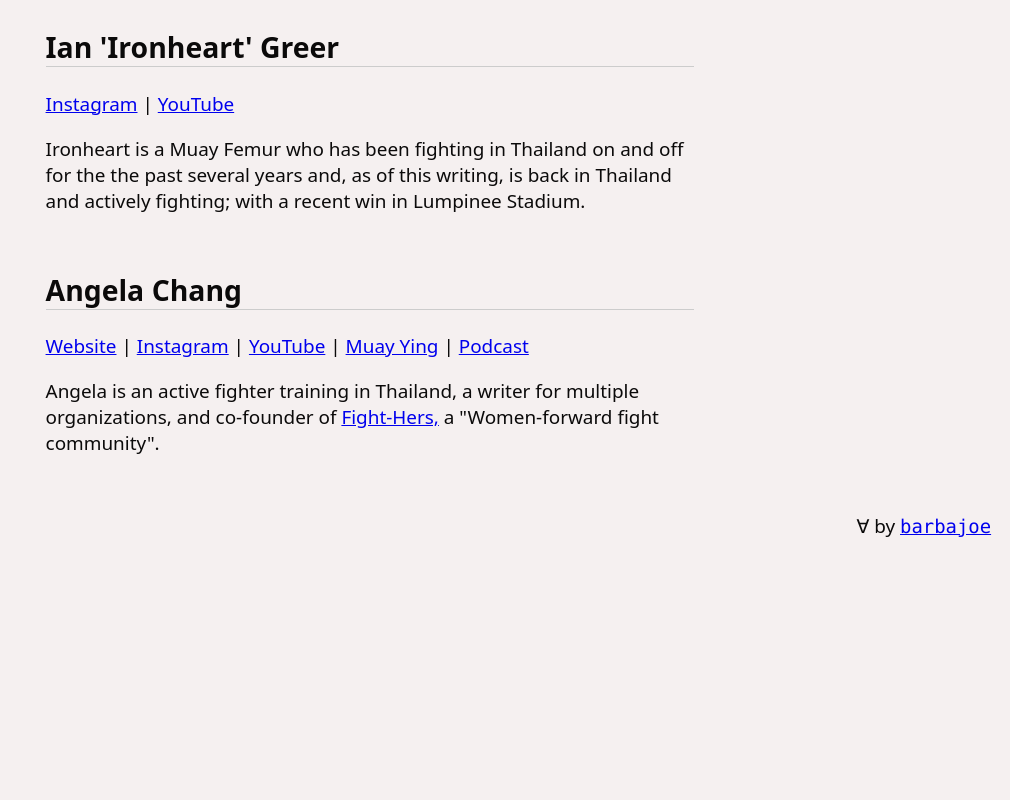
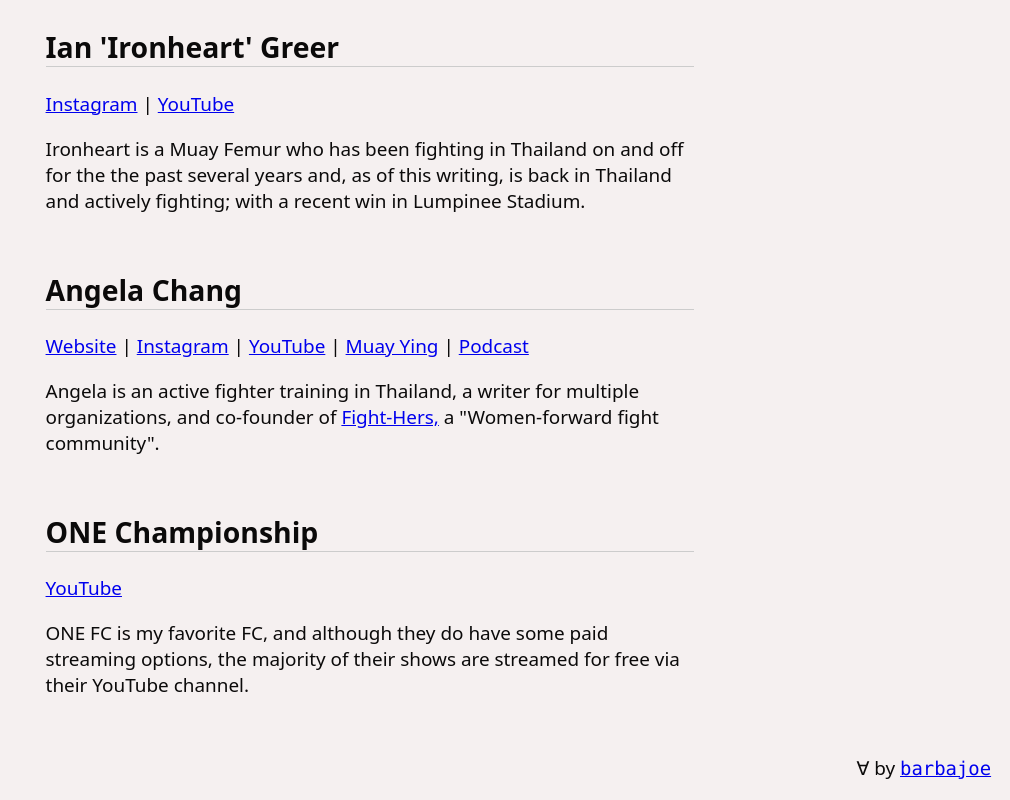
Before and after one commit to Barbacoa08/fighter-advice, a SvelteKit app: page /who-to-follow in a window 1280 px wide. Shown: the part 1004-1804 px from the top of the page, without its empty margins (270-1280 px from the left). Before the commit the page ends 1562 px from the top, so only its background shows below. Built offline with nearby package versions, Linux system fonts and the light colour scheme.

Commit message:
touch ups (#29)
* be consistent and use percentages instead of lb/kg

* add ONE FC to `who-to-follow`

* set `@sveltejs/kit` version (`1.0.1`)

```diff
--- a/package.json
+++ b/package.json
@@ -17,7 +17,7 @@
   },
   "devDependencies": {
     "@sveltejs/adapter-netlify": "1.0.0",
-    "@sveltejs/kit": "next",
+    "@sveltejs/kit": "1.0.1",
     "@typescript-eslint/eslint-plugin": "5.47.0",
     "@typescript-eslint/parser": "5.47.0",
     "eslint": "8.30.0",
--- a/src/routes/nutrition/+page.svelte
+++ b/src/routes/nutrition/+page.svelte
@@ -39,7 +39,7 @@
 <Accordion>
   <div slot="header">First time fighters</div>
 
-  <p><i>Do not</i> cut more than 5 pounds (roughly 2.5 kilograms)</p>
+  <p><i>Do not</i> cut more than 4% of your body weight</p>
 
   <p>
     Cutting weight is an enormous stressor on your body, and you need to ease
--- a/src/routes/who-to-follow/+page.svelte
+++ b/src/routes/who-to-follow/+page.svelte
@@ -98,3 +98,13 @@
     Fight-Hers,
   </a> a "Women-forward fight community".
 </p>
+
+<h2>ONE Championship</h2>
+
+<Link isExternal href="https://www.youtube.com/@ONEChampionship">YouTube</Link>
+
+<p>
+  ONE FC is my favorite FC, and although they do have some paid streaming
+  options, the majority of their shows are streamed for free via their YouTube
+  channel.
+</p>
```
Also changed, not shown: 1 other file (tests, documents, lock files or other folders).
